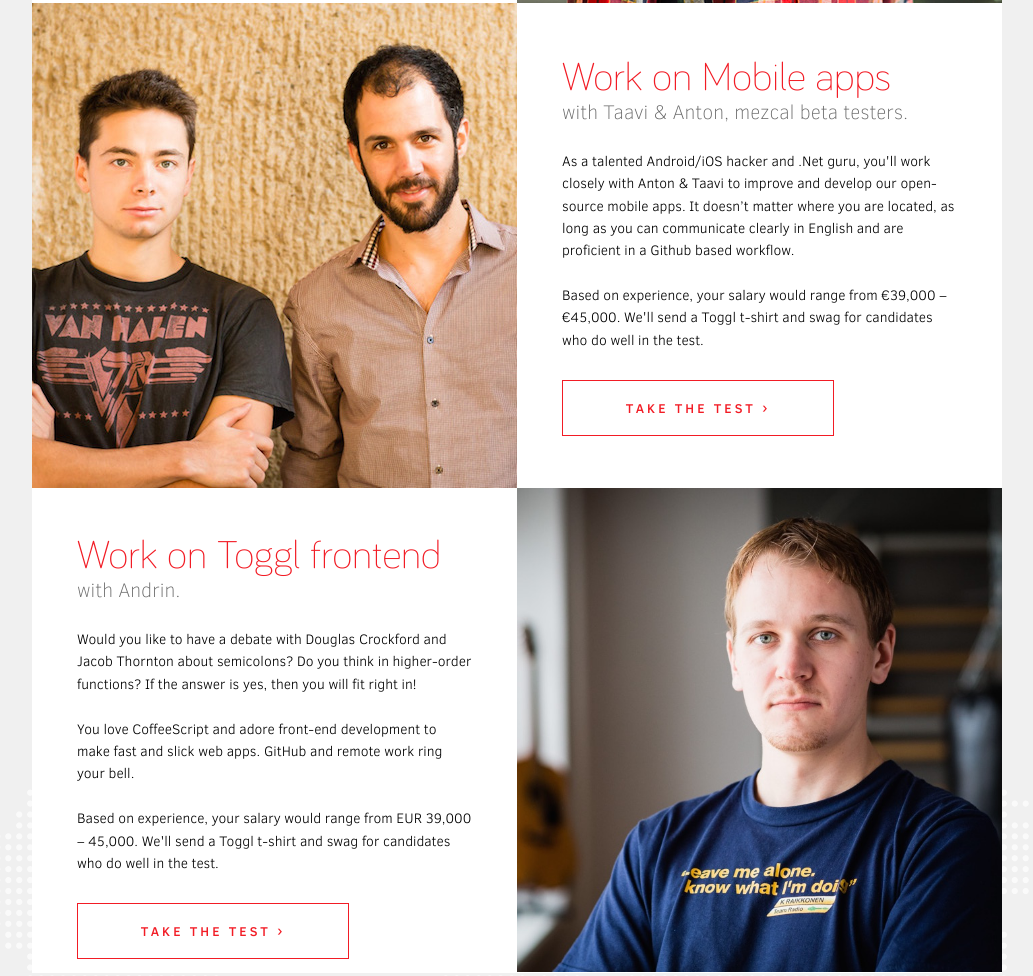
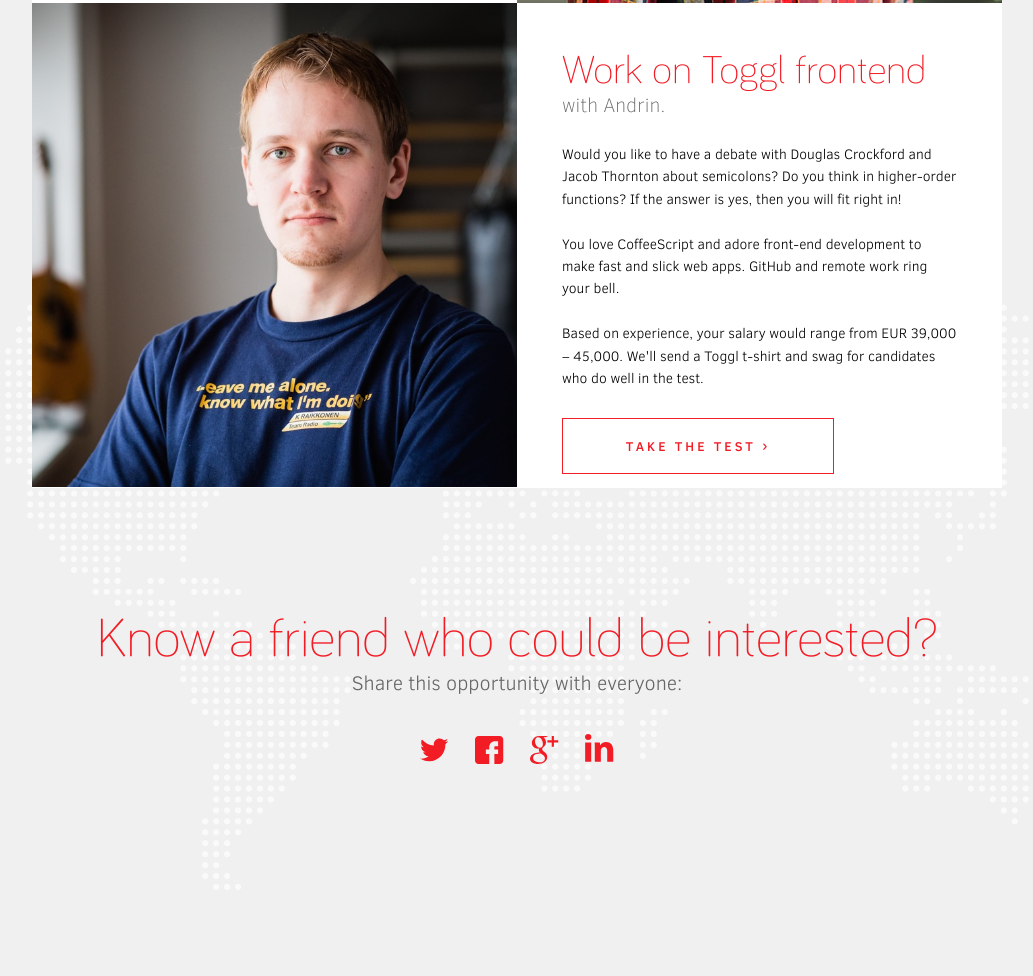
Before and after one commit to herkyl/jobs_toggl_com, a plain HTML site: page index.html in a window 1280 px wide. Shown: the part 1647-2623 px from the top of the page, without its empty margins (123-1156 px from the left). After the commit the page ends 2537 px from the top, so only its background shows below. Drawn offline with Linux system fonts and the light colour scheme.

Commit message:
Remove Xamarin offer from main page.

```diff
--- a/index.html
+++ b/index.html
@@ -92,25 +92,7 @@
             </div>
           </div>
 
-          <div class="grid"><img src="images/grid2.jpg" alt="" /></div>
-          <div class="grid">
-            <div class="inner">
-              <div class="row">
-                <div class="content">
-                  <h2><a target="_blank" href="http://jobs.toggl.com/mobile">Work on Mobile apps</a></h2>
-                  <h3>with Taavi &amp; Anton, mezcal beta testers.</h3>
-                  <p>
-                   As a talented Android/iOS hacker and .Net guru, you'll work closely with Anton &amp; Taavi to improve and develop our open-source mobile apps. It doesn’t matter where you are located, as long as you can communicate clearly in English and are proficient in a Github based workflow. <br /> <br />
-                   Based on experience, your salary would range from &euro;39,000 – &euro;45,000.
-                   We'll send a Toggl t-shirt and swag for candidates who do well in the test.
-                  </p>
-
-                  <a href="https://quiz.toggl.com/togglmobile/" target="_blank" class="btn" onClick="ga('send', 'event', 'button', 'click', 'mobile-test');">Take the test</a>
-                </div>
-              </div>
-            </div>
-          </div>
-          <div class="grid grid-right"><img src="images/andrin.jpg" alt="" /></div>
+          <div class="grid"><img src="images/andrin.jpg" alt="" /></div>
           <div class="grid">
             <div class="inner">
               <div class="row">
```
